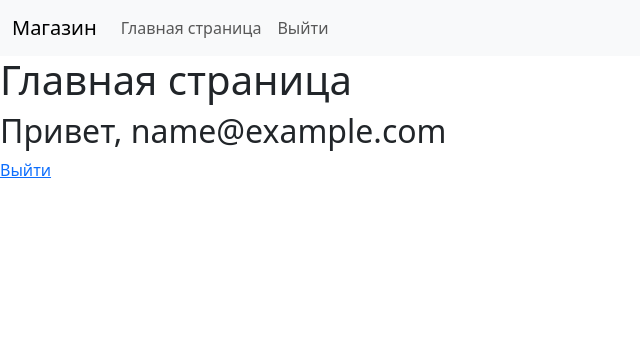
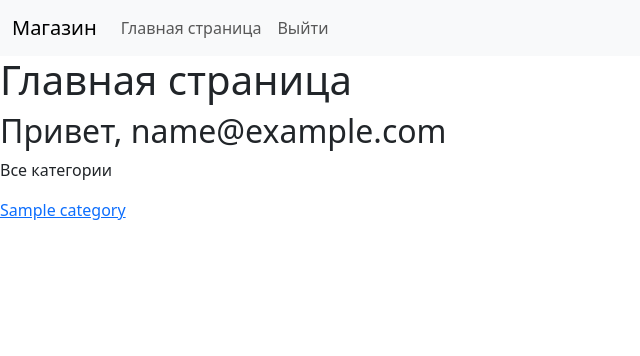
Before and after one commit to Cagey7/technoshop, a Django app: page / in a window 1280 px wide. Shown: the top 356 px of the page, without its empty margins (0-640 px from the left). Run offline with Django 4.2, Linux system fonts and the light colour scheme; a user stored in the database is signed in; tables that the repository leaves empty hold one stand-in row (values such as "Sample post"); parts of the project's set-up code (start-up, migrations or seed data) failed here and were passed over.

Commit message:
Added item and category info on main page

```diff
--- a/core/templates/core/index.html
+++ /dev/null
@@ -1,7 +0,0 @@
-{% extends "core/layout.html" %}
-
-{% block body %}
-    <h1>Главная страница</h1>
-    <h2>Привет, {{ user.email }}</h2>
-    <a href="{% url 'login' %}">Выйти</a>
-{% endblock %}
--- a/core/templates/core/layout.html
+++ b/core/templates/core/layout.html
@@ -8,7 +8,7 @@
     <link href="https://cdn.jsdelivr.net/npm/bootstrap@5.3.2/dist/css/bootstrap.min.css" rel="stylesheet" integrity="sha384-T3c6CoIi6uLrA9TneNEoa7RxnatzjcDSCmG1MXxSR1GAsXEV/Dwwykc2MPK8M2HN" crossorigin="anonymous">
     <script src="https://cdn.jsdelivr.net/npm/bootstrap@5.3.2/dist/js/bootstrap.bundle.min.js" integrity="sha384-C6RzsynM9kWDrMNeT87bh95OGNyZPhcTNXj1NW7RuBCsyN/o0jlpcV8Qyq46cDfL" crossorigin="anonymous"></script>
     <link type="text/css" rel="stylesheet" href="{% static 'core/css/styles.css'%}">
-    <title>Страница</title>
+    <title>{{ title }}</title>
 </head>
 <body>
     <nav class="navbar navbar-expand-lg navbar-light bg-light">
--- a/core/urls.py
+++ b/core/urls.py
@@ -2,5 +2,4 @@
 from . import views
 
 urlpatterns = [
-    path("", views.index, name="index"),
 ]
--- a/core/views.py
+++ b/core/views.py
@@ -3,22 +3,14 @@
 
 
 navbar_auth = [
-    {"title":"Главная страница", "url_name": "index", "selected": 0},
-    {"title":"Логин", "url_name": "login", "selected": 0},
-    {"title":"Регистрация", "url_name": "register", "selected": 0},
+    {"title":"Главная страница", "url_name": "index"},
+    {"title":"Логин", "url_name": "login"},
+    {"title":"Регистрация", "url_name": "register"},
 ]
 navbar_not_auth = [
-    {"title":"Главная страница", "url_name": "index", "selected": 0},
-    {"title":"Выйти", "url_name": "logout", "selected": 0}
+    {"title":"Главная страница", "url_name": "index"},
+    {"title":"Выйти", "url_name": "logout"}
 ]
-
-
-def index(request):
-    context = {
-        "navbar_auth": navbar_auth,
-        "navbar_not_auth": navbar_not_auth
-    }
-    return render(request, "core/index.html", context=context)
 
 
 def page_not_found(request, exception):
--- a/products/models.py
+++ b/products/models.py
@@ -1,5 +1,5 @@
 from django.db import models
-# from django.urls import reverse
+from django.urls import reverse
 from core.models import TimeStampedModel
 
 
@@ -31,8 +31,8 @@
     def __str__(self):
         return f"{self.name}"
 
-    # def get_absolute_url(self):
-    #     return reverse("products", kwargs={"slug":self.slug})
+    def get_absolute_url(self):
+        return reverse("products", kwargs={"slug":self.slug})
 
 
 class Category(models.Model):
--- /dev/null
+++ b/products/templates/products/index.html
@@ -0,0 +1,22 @@
+{% extends "core/layout.html" %}
+
+{% block body %}
+    <h1>Главная страница</h1>
+    <h2>Привет, {{ user.email }}</h2>
+    {% if selected_category is None or selected_category == 0 %}
+        <p>Все категории</p>
+    {% else %}
+        <a href="{% url 'index' %}">Все категории</a>
+    {% endif %}
+    {% for category in categories %}
+        {% if category.id == selected_category %}
+            <p>{{ category.name }}</p>
+        {% else %}
+            <p><a href="{% url 'category' category.slug %}">{{ category.name }}</a></p>
+        {% endif %}
+    {% endfor %}
+
+    {% for item in items %}
+        <p>{{ item.name }}</p>
+    {% endfor %}
+{% endblock %}
--- a/products/urls.py
+++ b/products/urls.py
@@ -2,5 +2,6 @@
 from . import views
 
 urlpatterns = [
-    path("test/", views.test, name="test"),
+    path("", views.ProductsHome.as_view(), name="index"),
+    path("category/<slug:category_slug>", views.ItemCategory.as_view(), name="category"),
 ]
--- a/products/views.py
+++ b/products/views.py
@@ -1,4 +1,38 @@
 from django.shortcuts import render
+from django.views.generic.list import ListView
+from .models import *
+from core.views import navbar_auth, navbar_not_auth
 
-def test(request):
-    return render(request, "products/test.html")
+
+class ProductsHome(ListView):
+    template_name = "products/index.html"
+    context_object_name = "items"
+    extra_context = {
+        "title": "Главная страница",
+        "categories": Category.objects.all(),
+        "navbar_auth": navbar_auth,
+        "navbar_not_auth": navbar_not_auth
+    }
+
+    def get_queryset(self):
+        return Item.published.all().select_related("item_category")
+
+
+class ItemCategory(ListView):
+    template_name = "products/index.html"
+    context_object_name = "items"
+    extra_context = {
+        "navbar_auth": navbar_auth,
+        "navbar_not_auth": navbar_not_auth,
+        "categories": Category.objects.all()
+    }
+
+    def get_queryset(self):
+        return Item.published.filter(item_category__slug=self.kwargs["category_slug"])
+
+    def get_context_data(self, **kwargs):
+        context =  super().get_context_data(**kwargs)
+        category = context["items"][0].item_category
+        context["title"] = "Категория - " + category.name
+        context["selected_category"] = category.pk
+        return context
```
